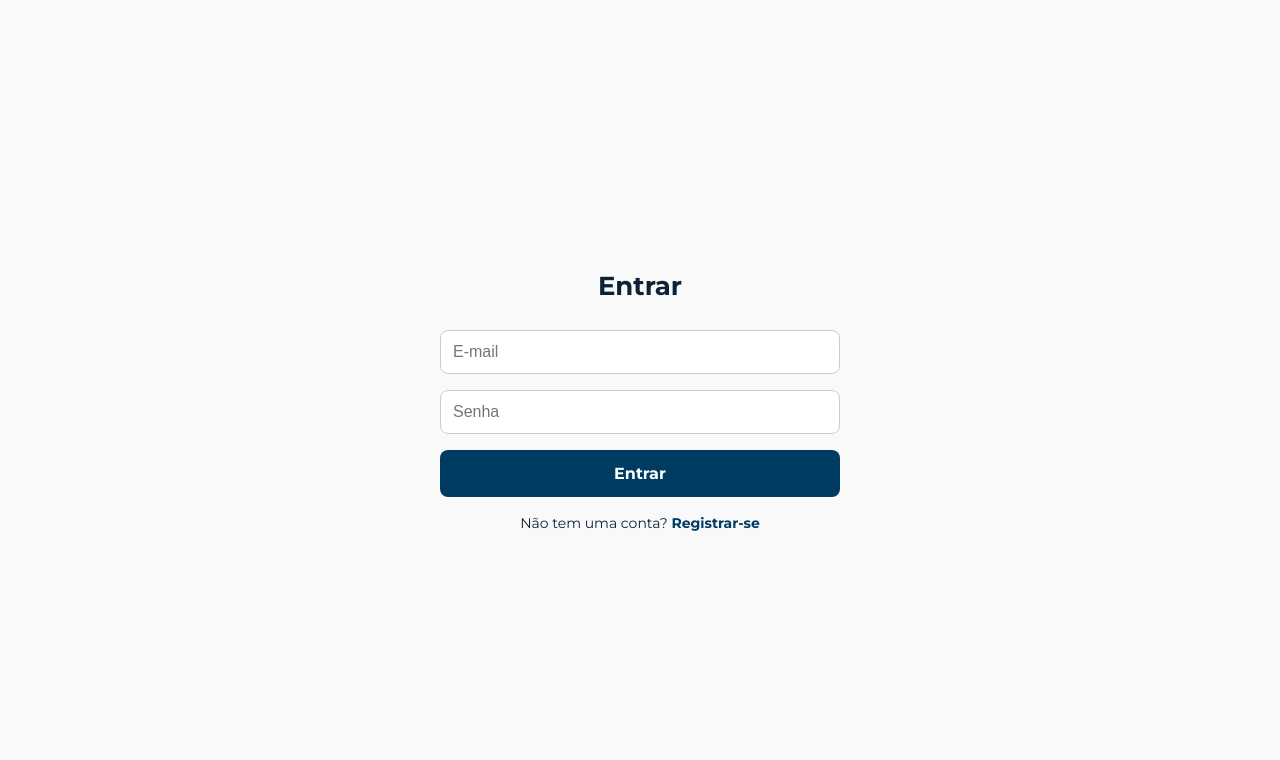
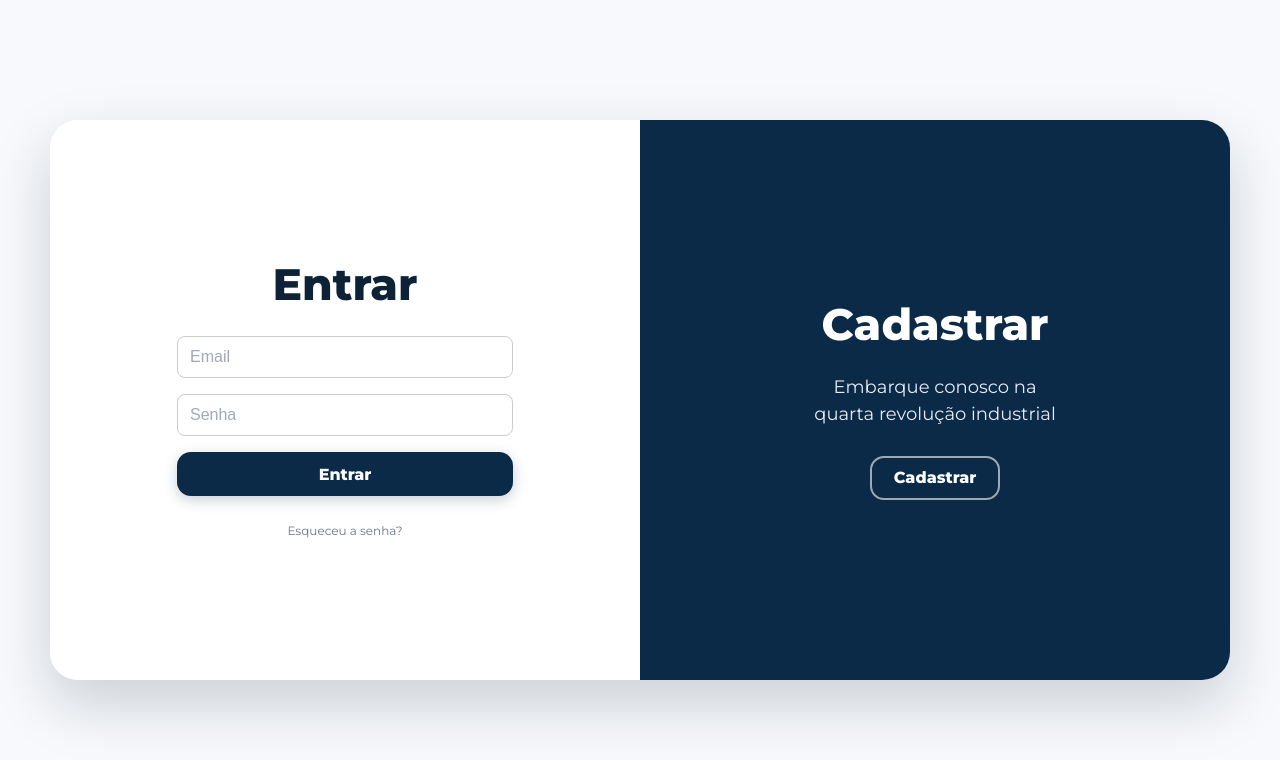
Before and after one commit to Matheuscoe07/Site-NSPi, a React (Vite) app: page /login in a window 1280 px wide. Shown: the top 760 px of the page. Built offline with nearby package versions, Linux system fonts and the light colour scheme.

Commit message:
tela de login

```diff
--- a/src/pages/login.css
+++ b/src/pages/login.css
@@ -1,66 +1,221 @@
-.login-container {
-    min-height: 100vh;
-    display: flex;
-    flex-direction: column;
-    align-items: center;
-    justify-content: center;
-    background-color: #f9f9f9;
-    padding: 24px;
+:root{
+  /* cores */
+  --blue-900:#0b2a47;
+  --blue-800:#123b62;
+  --text:#0e2237;
+  --muted:#6a7585;
+  --bg:#f5f7fb;
+  --white:#ffffff;
+
+  /* dimensões */
+  --r-xl:28px;
+  --r-lg:22px;
+  --form-w:420px;
+
+  /* sombras */
+  --shadow-lg:0 24px 60px rgba(8,22,40,.18);
+  --shadow-md:0 10px 28px rgba(8,22,40,.12);
 }
 
-.login-title {
-    font-size: 26px;
-    font-weight: bold;
-    margin-bottom: 24px;
-    text-align: center;
+*{ box-sizing:border-box; }
+html,body,#root{ height:100%; }
+body{
+  margin:0;
+  font-family:system-ui,-apple-system,Segoe UI,Roboto,Ubuntu,Arial,sans-serif;
+  color:var(--text);
+  background:var(--bg);
 }
 
-.form-wrapper {
-    display: flex;
-    flex-direction: column;
-    align-items: center;
-    gap: 16px;
-    width: 100%;
-    max-width: 400px;
+/* ===== CONTAINER ===== */
+.screen{
+  min-height:100dvh;
+  display:grid;
+  place-items:center;
+  padding:28px;
 }
 
-.login-input {
-    width: 100%;
-    padding: 12px;
-    border: 1px solid #ccc;
-    border-radius: 8px;
-    font-size: 16px;
-    background-color: #fff;
+.card{
+  width:min(1180px,95vw);
+  min-height:560px;
+  background:var(--white);
+  border-radius:var(--r-xl);
+  box-shadow:var(--shadow-lg);
+  overflow:hidden;                /* pra curva da direita ficar limpinha */
+  display:grid;
+  grid-template-columns: 1fr 1fr; /* duas metades */
 }
 
-.login-button {
-    width: 100%;
-    background-color: #003b61;
-    color: white;
-    font-size: 16px;
-    font-weight: bold;
-    padding: 14px;
-    border: none;
-    border-radius: 8px;
-    cursor: pointer;
-    transition: background-color 0.3s ease;
+/* ===== PAINÉIS ===== */
+.panel{
+  position:relative;
+  display:flex;
+  align-items:center;
+  justify-content:center;
+  padding:48px 36px;
 }
 
-.login-button:hover {
-    background-color: #02558f;
+.left{
+  background:var(--white);
 }
 
-.register-prompt {
-    font-size: 14px;
-    text-align: center;
+.right{
+  background:var(--blue-900);
+  color:#f2f6ff;
 }
 
-.register-link {
-    color: #003b61;
-    font-weight: bold;
-    text-decoration: none;
+/* wrappers internos pra centralização vertical e largura do formulário */
+.inner{
+  width:100%;
+  max-width:var(--form-w);
+  display:flex;
+  flex-direction:column;
+  align-items:center;
+  text-align:center;
+  gap:20px;
 }
 
-.register-link:hover {
-    text-decoration: underline;
+/* ===== TIPOGRAFIA ===== */
+.title{
+  font-size:44px;
+  line-height:1.1;
+  margin:0 0 8px;
+  font-weight:800;
+  color:var(--text);
 }
+.title.alt{ color:#ffffff; }
+
+.subtitle{
+  margin:0 0 10px;
+  font-size:18px;
+  line-height:1.5;
+  opacity:.95;
+}
+
+/* ===== SOCIAL ICONS (mesmo se estiver comentado no JSX) ===== */
+.social{
+  display:flex;
+  gap:16px;
+  margin:8px 0 6px;
+}
+.icon-btn{
+  width:44px;
+  height:44px;
+  border-radius:999px;
+  border:1.5px solid #e6e9ef;
+  background:#fff;
+  display:grid;
+  place-items:center;
+  cursor:pointer;
+  transition: transform .12s ease, box-shadow .12s ease, border-color .12s ease;
+}
+.icon-btn:hover{
+  transform:translateY(-1px);
+  box-shadow:var(--shadow-md);
+  border-color:#d8dde6;
+}
+.icon-btn svg{ width:22px; height:22px; display:block; }
+
+/* ===== FORM ===== */
+.form{
+  width:100%;
+  display:center;
+  flex-direction:column;
+}
+
+.input{
+  width:100%;
+  height:42px;
+  border-radius:12px;
+  border:0;
+  background:#eef1f5;
+  padding:0 14px;
+  font-size:15px;
+  color:var(--text);
+  outline:2px solid transparent;
+  transition: outline-color .12s ease, background .12s ease;
+}
+.input::placeholder{ color:#a0a9b6; }
+.input:focus{
+  background:#e9eef5;
+  outline-color:#d3dbea;
+}
+
+/* ===== BOTÕES ===== */
+.primary{
+  width:80%;
+  height:44px;
+  border-radius:14px;
+  border:none;
+  background:var(--blue-900);
+  color:#fff;
+  font-weight:800;
+  font-size:16px;
+  cursor:pointer;
+  transition: background .15s ease, transform .06s ease, box-shadow .12s ease;
+  box-shadow:0 4px 14px rgba(11,42,71,.22);
+}
+.primary:hover{
+  background:var(--blue-800);   /* cor um pouco mais clara no hover */
+}
+.primary:active{
+  transform:translateY(1px);
+}
+.primary:disabled{
+  opacity:.7;
+  cursor:not-allowed;
+}
+
+.ghost{
+  display:inline-flex;
+  align-items:center;
+  justify-content:center;
+  height:44px;
+  padding:0 22px;
+  border-radius:14px;
+  border:2px solid rgba(255,255,255,.6);
+  color:#fff;
+  text-decoration:none;
+  font-weight:800;
+  transition: background .12s ease, border-color .12s ease, transform .06s ease;
+}
+.ghost:hover{
+  background:rgba(255,255,255,.06);
+  border-color:#ffffff;
+}
+.ghost:active{ transform:translateY(1px); }
+
+/* ===== LINKS ===== */
+.link-xs{
+  margin-top:6px;
+  font-size:12px;
+  color:#6b7686;
+  text-decoration:none;
+}
+.link-xs:hover{ text-decoration:underline; }
+
+/* ===== LAYOUT DA DIREITA ===== */
+.right-inner{
+  max-width:440px;
+  gap:18px;
+}
+
+/* ===== RESPONSIVO ===== */
+@media (max-width: 940px){
+  .card{
+    grid-template-columns:1fr;
+    min-height:unset;
+  }
+  .right{
+    border-top-left-radius:0;
+    border-top-right-radius:0;
+  }
+  .inner{ max-width:520px; }
+  .title{ font-size:38px; }
+}
+
+@media (max-width: 520px){
+  .screen{ padding:16px; }
+  .inner{ padding:0 6px; }
+  .title{ font-size:32px; }
+  .subtitle{ font-size:16px; }
+}
--- a/src/pages/login.tsx
+++ b/src/pages/login.tsx
@@ -1,90 +1,152 @@
 import React, { useState } from 'react'
-import { useNavigate, Link } from 'react-router-dom'
+import { Link, useNavigate } from 'react-router-dom'
 import './Login.css'
 import supabase from '../utils/supabase'
-import bcrypt from 'bcryptjs'
 
 export default function Login() {
     const [email, setEmail] = useState('')
     const [senha, setSenha] = useState('')
+    const [loading, setLoading] = useState(false)
     const navigate = useNavigate()
 
-    const handleLogin = async () => {
-        if (!email || !senha) {
-        alert('Preencha todos os campos.')
+    async function handleLogin(e?: React.FormEvent<HTMLFormElement>) {
+        e?.preventDefault()
+        if (!email || !senha) return alert('Preencha todos os campos.')
+
+        try {
+        setLoading(true)
+        const { data, error } = await supabase.auth.signInWithPassword({
+            email,
+            password: senha,
+        })
+        if (error || !data?.user) {
+            console.error(error)
+            alert('E-mail ou senha inválidos.')
             return
         }
 
-        try {
-        const { data, error } = await supabase
+        const authUserId = data.user.id
+
+        let { data: perfil } = await supabase
             .from('usuarios')
-            .select('*')
+            .select('id_usuario, tipo_usuario')
+            .eq('auth_user_id', authUserId)
+            .single()
+
+        if (!perfil) {
+            const alt = await supabase
+            .from('usuarios')
+            .select('id_usuario, tipo_usuario')
             .eq('email', email)
             .single()
-
-        if (error || !data) {
-            console.error('Erro ao buscar o usuário:', error?.message)
-            alert('Usuário não encontrado ou erro de conexão.')
-            return
+            perfil = alt.data ?? null
         }
 
-        const senhaValida = bcrypt.compareSync(senha, data.senha_hash)
+        if (perfil?.id_usuario) localStorage.setItem('usuario_id', String(perfil.id_usuario))
+        if (perfil?.tipo_usuario) localStorage.setItem('tipo_usuario', perfil.tipo_usuario)
 
-        if (!senhaValida) {
-            alert('Senha incorreta.')
-            return
+        const tipo = perfil?.tipo_usuario?.toLowerCase()
+        if (tipo === 'operator' || tipo === 'operador') navigate('/operador')
+        else navigate('/home')
+        } catch (err) {
+        console.error(err)
+        alert('Erro ao tentar fazer login.')
+        } finally {
+        setLoading(false)
+        }
     }
 
-        localStorage.setItem('usuario_id', data.id_usuario.toString())
-
-        if (data.tipo_usuario) {
-            localStorage.setItem('tipo_usuario', data.tipo_usuario)
-            console.log(`🔐 Login confirmado. Tipo de usuário: ${data.tipo_usuario}`)
-
-            if (data.tipo_usuario.toLowerCase() === 'operator') {
-            navigate('/operador')
-            } else {
-            navigate('/home')
-            }
-        } else {
-            console.warn('❗ tipo_usuario não encontrado no Supabase!')
-            alert('O tipo de usuário não está definido.')
-        }
-        } catch (err) {
-        console.error('Erro ao realizar login:', err)
-        alert('Erro ao tentar fazer login.')
+    async function signInWithProvider(provider: 'google' | 'azure') {
+        try {
+        setLoading(true)
+        const { error } = await supabase.auth.signInWithOAuth({
+            provider,
+            options: { redirectTo: `${window.location.origin}/home` },
+        })
+        if (error) throw error
+        } catch (e) {
+        console.error(e)
+        alert('Falha ao iniciar login social.')
+        setLoading(false)
         }
     }
 
     return (
-        <div className="login-container">
-        <h2 className="login-title">Entrar</h2>
+        <div className="screen">
+        <main className="card">
+            {/* ESQUERDA */}
+            <section className="panel left">
+            <div className="inner left-inner">
+                <h2 className="title">Entrar</h2>
 
-        <div className="form-wrapper">
+                {/* ===== Social (comentado a pedido) ===== */}
+                {/*
+                <div className="social" aria-label="Entrar com">
+                <button
+                    className="icon-btn"
+                    title="Entrar com Google"
+                    onClick={() => signInWithProvider('google')}
+                >
+                    <svg viewBox="0 0 48 48" aria-hidden="true">
+                    <path fill="#FFC107" d="M43.6 20.5H42V20H24v8h11.3A12 12 0 1 1 24 12a11.9 11.9 0 0 1 8.5 3.5l5.7-5.7A20 20 0 1 0 44 24c0-1.2-.1-2.1-.4-3.5z"/>
+                    <path fill="#FF3D00" d="M6.3 14.7l6.6 4.8A12 12 0 0 1 24 12c3.2 0 6 .9 8.5 3.5l5.7-5.7A20 20 0 0 0 6.3 14.7z"/>
+                    <path fill="#4CAF50" d="M24 44a20 20 0 0 0 19.8-16H24v8h11.3A12 12 0 0 1 24 44z"/>
+                    <path fill="#1976D2" d="M43.6 20.5H42V20H24v8h11.3A12 12 0 0 1 24 44c-6.5 0-12-4.3-13.9-10.3l-6.6 5A20 20 0 1 0 44 24c0-1.2-.1-2.1-.4-3.5z" opacity=".08"/>
+                    </svg>
+                </button>
+
+                <button
+                    className="icon-btn"
+                    title="Entrar com Microsoft"
+                    onClick={() => signInWithProvider('azure')}
+                >
+                    <svg viewBox="0 0 23 23" aria-hidden="true">
+                    <rect x="1" y="1" width="9" height="9" fill="#F25022"/>
+                    <rect x="13" y="1" width="9" height="9" fill="#7FBA00"/>
+                    <rect x="1" y="13" width="9" height="9" fill="#00A4EF"/>
+                    <rect x="13" y="13" width="9" height="9" fill="#FFB900"/>
+                    </svg>
+                </button>
+                </div>
+                */}
+
+                <form className="form" onSubmit={handleLogin}>
                 <input
-            className="login-input"
-            placeholder="E-mail"
+                    className="input"
+                    placeholder="Email"
+                    type="email"
+                    autoComplete="email"
                     value={email}
                     onChange={(e) => setEmail(e.target.value)}
-            type="email"
                 />
                 <input
-            className="login-input"
+                    className="input"
                     placeholder="Senha"
+                    type="password"
+                    autoComplete="current-password"
                     value={senha}
                     onChange={(e) => setSenha(e.target.value)}
-            type="password"
                 />
+                <button className="primary" type="submit" disabled={loading}>
+                    {loading ? 'Entrando...' : 'Entrar'}
+                </button>
+                </form>
 
-            <button className="login-button" onClick={handleLogin}>
-            Entrar
-            </button>
+                <Link to="/recuperar-senha" className="link-xs">Esqueceu a senha?</Link>
+            </div>
+            </section>
 
-            <p className="register-prompt">
-            Não tem uma conta?{' '}
-            <Link to="/registrar" className="register-link">Registrar-se</Link>
+            {/* DIREITA */}
+            <section className="panel right">
+            <div className="inner right-inner">
+                <h2 className="title alt">Cadastrar</h2>
+                <p className="subtitle">
+                Embarque conosco na<br />quarta revolução industrial
                 </p>
+                <Link to="/registrar" className="ghost">Cadastrar</Link>
             </div>
+            </section>
+        </main>
         </div>
     )
 }
```
Also changed, not shown: src/pages/home.css (+28 -8 lines), src/pages/home.tsx (+42 -37 lines). Lines whose indentation alone changed are shown as unchanged.
